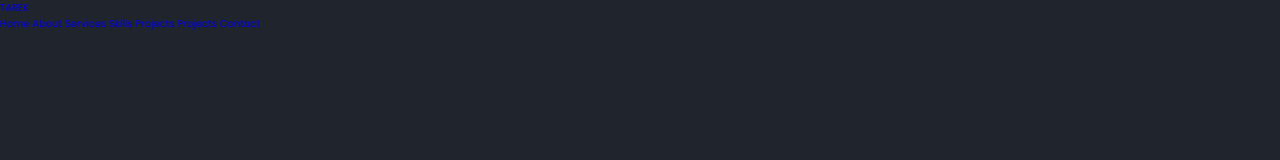
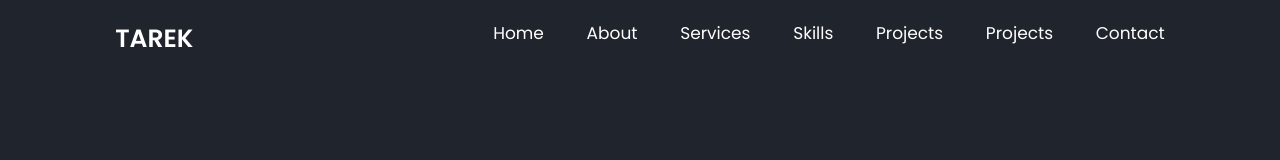
Before and after one commit to mahfuzar175/my-professional-portfolio, a plain HTML site: page index.html in a window 1280 px wide. Drawn offline with nearby package versions, Linux system fonts and the light colour scheme.

Commit message:
navbar cleated

```diff
--- a/css/style.css
+++ b/css/style.css
@@ -26,3 +26,35 @@ body {
     background: var(--bg-color);
     color: var(var(--text-color));
 }
+
+.header{
+    position: flex;
+    top: 0;
+    left: 0;
+    width: 100%;
+    padding: 2rem 9%;
+    background: var(--bg-color);
+    display: flex;
+    justify-content: space-between;
+    z-index: 100;
+}
+
+.logo{
+    font-size: 2.5rem;
+    color: var(--text-color);
+    font-weight: 600;
+    cursor: default;
+}
+
+.navbar a{
+    font-size: 1.7rem;
+    color: var(--text-color);
+    margin-left: 4rem;
+    transition: .3s;
+}
+
+.navbar a:hover,
+.navbar a:hover
+{
+    color: var(--min-color);
+}
--- a/index.html
+++ b/index.html
@@ -10,7 +10,7 @@
     <link rel="stylesheet" href="css/style.css">
 
     <!-- box icons -->
-    <link href='https://unpkg.com/boxicons@2.1.4/css/boxicons.min.css' rel='stylesheet'>
+
 </head>
 
 <body>
@@ -19,13 +19,13 @@
     <header class="header">
         <a href="#" class="logo">TAREK</a>
         <nav class="navbar">
-            <a href="#home">Home</a>
-            <a href="#about">About</a>
-            <a href="#services">Services</a>
-            <a href="#portfolio">Skills</a>
-            <a href="#home">Projects</a>
-            <a href="#projects">Projects</a>
-            <a href="#contract">Contact</a>
+            <a href="#home" class="active">Home</a>
+            <a href="#about" class="active">About</a>
+            <a href="#services" class="active">Services</a>
+            <a href="#portfolio" class="active">Skills</a>
+            <a href="#home" class="active">Projects</a>
+            <a href="#projects"class="active">Projects</a>
+            <a href="#contract" class="active">Contact</a>
 
         </nav>
     </header>
```
